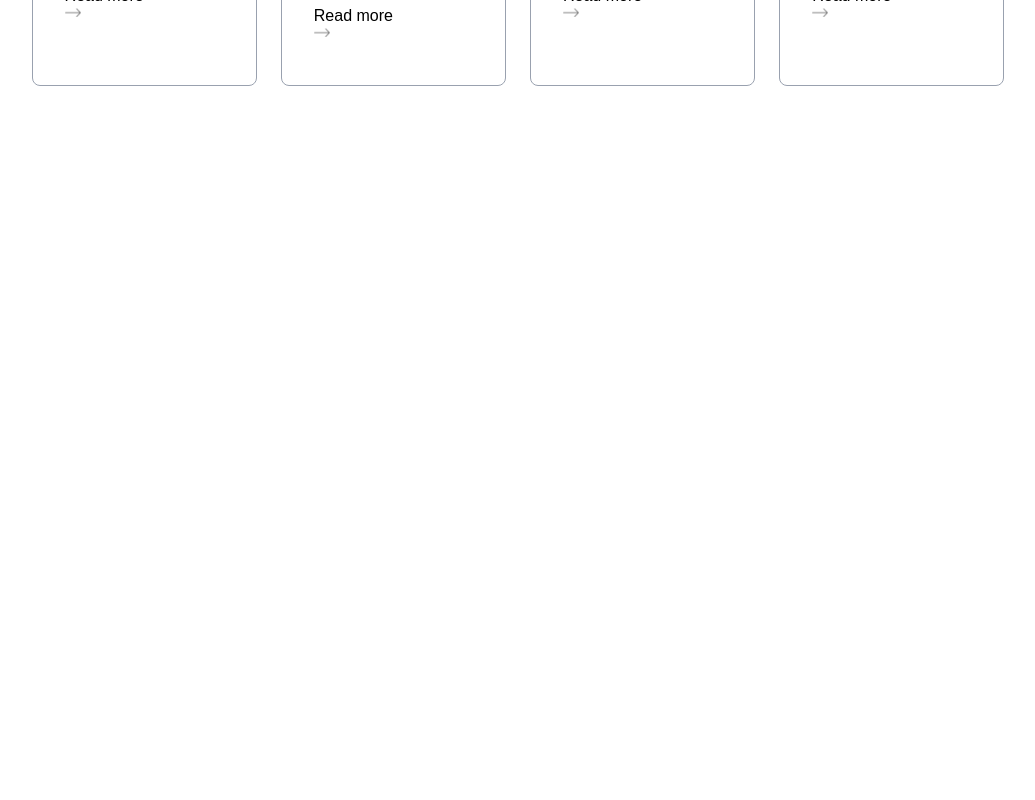
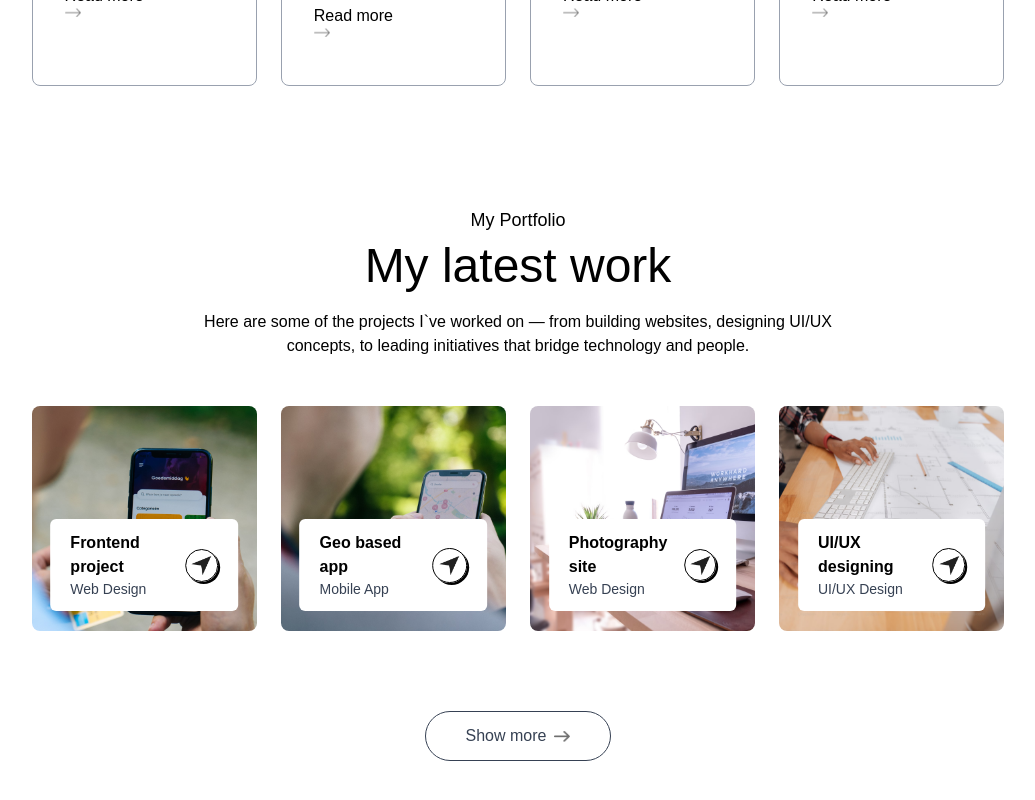
Before and after one commit to rsyarsya/wd1-porto, a Next.js app: page / in a window 1280 px wide. Shown: the part 2154-2954 px from the top of the page, without its empty margins (122-1157 px from the left). Before the commit the page ends 2320 px from the top, so only its background shows below. Built offline with nearby package versions, Linux system fonts and the light colour scheme; a web font is replaced by a local one.

Commit message:
add Work

```diff
--- /dev/null
+++ b/app/components/Work.jsx
@@ -0,0 +1,54 @@
+import React from 'react'
+import Image from 'next/image'
+import { assets, workData } from '@/assets/assets'
+
+const Work = () => {
+  return (
+    <div id="Work" className='w-full px-[12%] py-10
+    scroll-mt-20'>
+        <h4 className='text-center mb-2 text-lg font-Ovo'>
+        My Portfolio</h4>
+        <h2 className='text-center text-5xl font-ovo '>
+        My latest work</h2>
+
+        <p className="text-center max-w-2xl mx-auto mt-5 mb-12 font-Ovo">
+        Here are some of the projects I`ve worked on — from building websites, designing UI/UX concepts, to leading initiatives that bridge technology and people.</p>
+        <div>
+
+        <div className='grid-auto my-10  gap-5'>
+            {workData.map((project, index)=>(
+                <div key={index}
+                className='aspect-square bg-no-repeat bg-cover bg-center rounded-lg
+                relative cursor-pointer group'
+                style={{backgroundImage: `url(${project.bgImage})`}}>
+                    <div className='bg-white w-10/12 rounded-md absolute bottom-5
+                    left-1/2 -translate-x-1/2 py-3 px-5 flex items-center
+                    justify-between duration-500 group-hover:bottom-7'>
+                        <div>
+                            <h2 className='font-semibold'>{project.title}</h2>
+                            <p className='text-sm text-gray-700'>{project.description}</p>
+                        </div>
+                            <div className='border rounded-full border-black w-9
+                            aspect-square flex items-center justify-center shadow-[2px_2px_0_#000]
+                            group-hover:bg-lime-300 transition'>
+                                <Image src={assets.send_icon} alt='send icon'
+                                className='w-5' />
+                            </div>
+                        </div>
+
+                </div>
+            ))}
+        </div>
+
+        <a href="" className='w-max flex items-center justify-center gap-2
+        text-gray-700 border-[0.5px] border-gray-700 rounded-full py-3 px-10 mx-auto
+        my-20 hover:bg-(--color-light-hover) duration-500'>
+            Show more <Image src={assets.right_arrow_bold} alt='right arrow'
+            className='w-4'/>
+        </a>
+
+    </div>
+    </div>
+    );
+};
+export default Work;
--- a/app/page.js
+++ b/app/page.js
@@ -3,6 +3,7 @@
 import Header from "./components/Header";
 import About from "./components/About";
 import Focus from "./components/Focus";
+import Work from "./components/Work";
 
 export default function Home() {
   return (
@@ -11,6 +12,7 @@
     <Header />
     <About />
     <Focus />
+    <Work />
     </>
   );
 }
```
